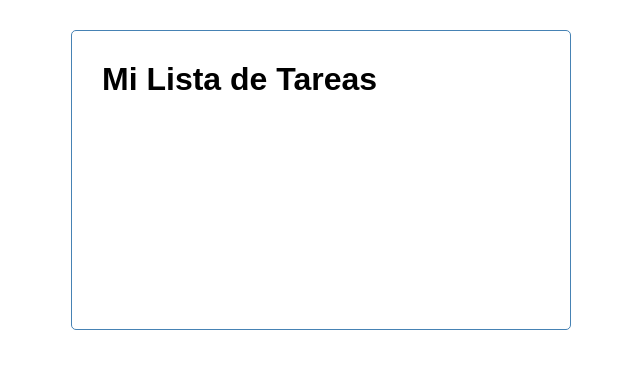
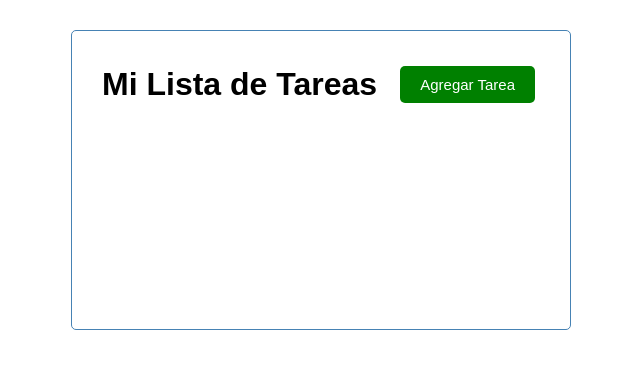
Before and after one commit to NicolasPozzer/task-list-nico, an Angular app: page / in a window 1280 px wide. Shown: the top 368 px of the page, without its empty margins (319-959 px from the left). Built offline with nearby package versions, Linux system fonts and the light colour scheme.

Commit message:
boton agregado

```diff
--- a/src/app/app.module.ts
+++ b/src/app/app.module.ts
@@ -3,11 +3,13 @@
 
 import { AppComponent } from './app.component';
 import { HeaderComponent } from './components/header/header.component';
+import { ButtonComponent } from './components/button/button.component';
 
 @NgModule({
   declarations: [
     AppComponent,
-    HeaderComponent
+    HeaderComponent,
+    ButtonComponent
   ],
   imports: [
     BrowserModule
--- /dev/null
+++ b/src/app/components/button/button.component.html
@@ -0,0 +1,6 @@
+<button
+    class="btn" [ngStyle] = "{'background-color': color}"
+    (click)="onClick()">
+
+    {{text}}
+</button>
--- /dev/null
+++ b/src/app/components/button/button.component.ts
@@ -0,0 +1,25 @@
+import { Component, OnInit, Input, Output, EventEmitter } from '@angular/core';
+
+
+@Component({
+  selector: 'app-button',
+  templateUrl: './button.component.html',
+  styleUrls: ['./button.component.css']
+})
+export class ButtonComponent implements OnInit {
+  @Input() text: string = "";
+  @Input() color: string = "";
+  @Output() btnClick = new EventEmitter()
+
+
+  constructor() {}
+
+  ngOnInit(): void {
+
+  }
+
+  onClick(){
+    this.btnClick.emit();
+  }
+
+}
--- a/src/app/components/header/header.component.html
+++ b/src/app/components/header/header.component.html
@@ -1 +1,10 @@
-<h1>{{title}}</h1>
+<header>
+    <h1>{{title}}</h1>
+    <app-button
+        color="green"
+        text="Agregar Tarea"
+        (btnClick) = "toggleAddTask()"
+
+        ></app-button>
+
+</header>
--- a/src/app/components/header/header.component.ts
+++ b/src/app/components/header/header.component.ts
@@ -16,4 +16,11 @@
   ngOnInit(): void {
 
   }
+  toggleAddTask(){
+
+
+    /* console.log("toggleAddTask!"); */
+  }
+
+
 }
--- a/src/styles.css
+++ b/src/styles.css
@@ -13,6 +13,7 @@
     font-family: sans-serif;
 }
 
+
 .container{
     max-width: 500px;
     margin: 30px auto;
@@ -23,6 +24,10 @@
     border-radius: 5px;
 }
 
+
+
+
+/*Style boton*/
 .btn {
     display: inline-block;
     background: #000;
```
Also changed, not shown: src/app/components/button/button.component.css (added).
